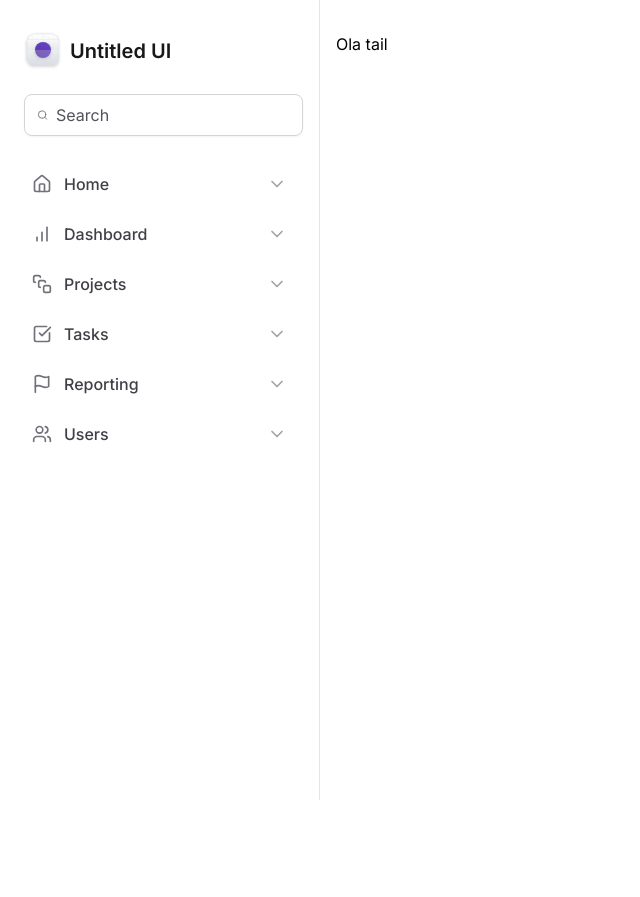
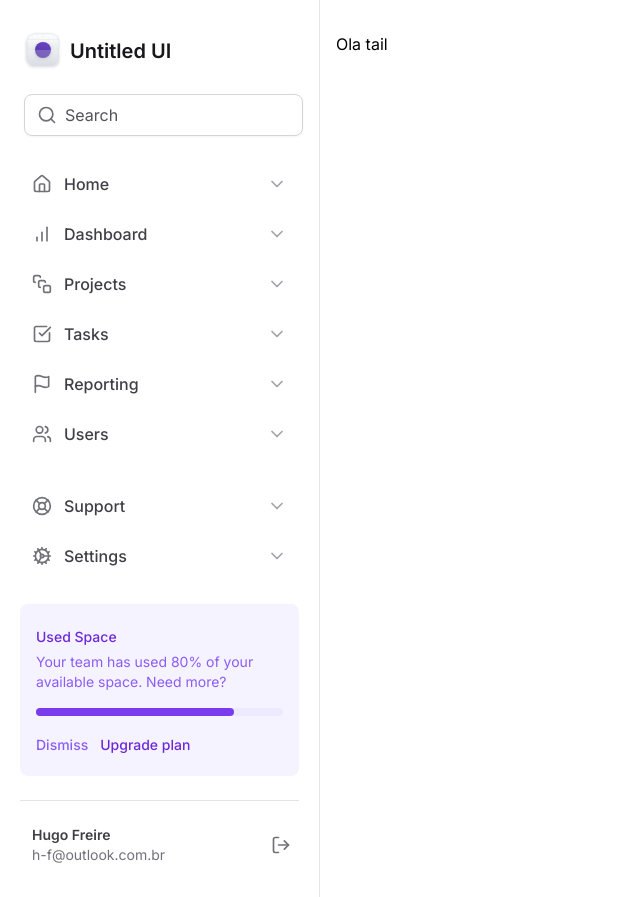
Before and after one commit to ahugofreire/tailwindcss, a Next.js app: page / in a window 1280 px wide. Shown: the whole page, without its empty margins (0-640 px from the left). Before the commit the page ends 800 px from the top, so only its background shows below. Built offline with nearby package versions, Linux system fonts and the light colour scheme; grey boxes are pictures that could not be loaded.

Commit message:
feat: add used profile

```diff
--- /dev/null
+++ b/src/components/Input.tsx
@@ -0,0 +1,30 @@
+import { Search } from "lucide-react";
+import { ComponentProps } from "react";
+
+type InputPrefixProps = ComponentProps<'div'>
+
+export function Prefix(props: InputPrefixProps) {
+  return <div  {...props}/>
+}
+
+type InputControlProps = ComponentProps<'input'>
+
+export function Control(props: InputControlProps) {
+  return (
+    <input
+      className="flex-1 border-0 bg-transparent p-0 text-zinc-900 placeholder-zinc-600"
+      {...props}
+    />
+  )
+}
+
+
+export type InputRootProps = ComponentProps<'div'>
+
+export function Root(props: InputRootProps) {
+  return (
+    <div className="mx-1 flex w-full items-center gap-2 rounded-lg border border-zinc-300 px-3 py-2 shadow-sm"
+      {...props}
+    />
+  )
+}
--- /dev/null
+++ b/src/components/Sidebar/Profile.tsx
@@ -0,0 +1,22 @@
+import { LogOut } from "lucide-react";
+
+export function Profile() {
+  return (
+    <div className="grid grid-cols-profile items-center gap-3">
+      <img
+        src="https://github.com/ahugofreire.png"
+        alt=""
+        className="h-10 w-10 rounded-full"
+      />
+      <div className="flex flex-col truncate">
+        <span className="text-sm font-semibold text-zinc-700">
+          Hugo Freire
+        </span>
+        <span className="truncate text-sm text-zinc-500">h-f@outlook.com.br</span>
+      </div>
+      <button type="button" className="ml-auto rounded-md p-2 hover:bg-zinc-50">
+        <LogOut className="h-5 w-5 text-zinc-500" />
+      </button>
+    </div>
+  )
+}
--- /dev/null
+++ b/src/components/Sidebar/UsedSpaceWidget.tsx
@@ -0,0 +1,34 @@
+export function UsedSpaceWidget() {
+  return (
+    <div className="flex flex-col gap-4 rounded-lg bg-violet-50 px-4 py-5">
+    <div className="space-y-1">
+      <span className="text-sm/5 font-medium text-violet-700">
+        Used Space
+      </span>
+      <p className="text-sm/5 text-violet-500">
+        Your team has used 80% of your available space. Need more?
+      </p>
+    </div>
+
+    <div className="h-2 rounded-full bg-violet-100">
+        <div className="h-2 w-4/5 rounded-full bg-violet-600" />
+    </div>
+
+    <div className="space-x-3">
+      <button
+        type="button"
+        className="text-sm font-medium text-violet-500 hover:text-violet-700"
+      >
+        Dismiss
+      </button>
+
+      <button
+        type="button"
+        className="text-sm font-medium text-violet-700 hover:text-violet-900"
+      >
+        Upgrade plan
+      </button>
+    </div>
+  </div>
+  )
+}
--- a/src/components/Sidebar/index.tsx
+++ b/src/components/Sidebar/index.tsx
@@ -1,19 +1,37 @@
 import { Logo } from "./Logo";
-import { Search } from "lucide-react"
+import { Cog, LifeBuoy, Search } from "lucide-react"
 import { MainNavigation } from "./MainNavigation";
+import { NavItem } from "./MainNavigation/NavItem";
+import { UsedSpaceWidget } from "./UsedSpaceWidget";
+import { Profile } from "./Profile";
+import * as Input from "../Input";
 export function Sidebar() {
   return (
-    <aside className="border-r border-zinc-200 px-5 py-8 space-y-6">
+
+    <aside className="flex flex-col gap-6 border-r border-zinc-200 px-5 py-8">
       <Logo />
 
-      <div className="mx-1 flex w-full items-center gap-2 rounded-lg border border-zinc-300 px-3 py-2 shadow-sm">
-        <Search className="h-5 w-5 text-zinc-500"/>
-        <input
-          className="flex-1 border-0 bg-transparent p-0 text-zinc-900 placeholder-zinc-600"
-          placeholder="Search"
-        />
+      <Input.Root>
+        <Input.Prefix>
+          <Search className="h-5 w-5 text-zinc-500" />
+        </Input.Prefix>
+        <Input.Control  placeholder="Search"/>
+      </Input.Root>
+
+      <MainNavigation />
+
+      <div className="mt-auto flex flex-col gap-6">
+        <nav className="space-y-0.5">
+          <NavItem title="Support" icon={LifeBuoy} />
+          <NavItem title="Settings" icon={Cog}/>
+        </nav>
+
+        <UsedSpaceWidget />
+
+        <div className="h-px bg-zinc-200" />
+
+        <Profile />
       </div>
-      <MainNavigation />
     </aside>
   )
 }
--- a/tailwind.config.ts
+++ b/tailwind.config.ts
@@ -7,7 +7,8 @@
   theme: {
     extend: {
       gridTemplateColumns: {
-        app: 'minmax(18rem, 20rem) 1fr'
+        app: 'minmax(18rem, 20rem) 1fr',
+        profile: 'min-content 1fr min-content'
       }
     },
   },
```
